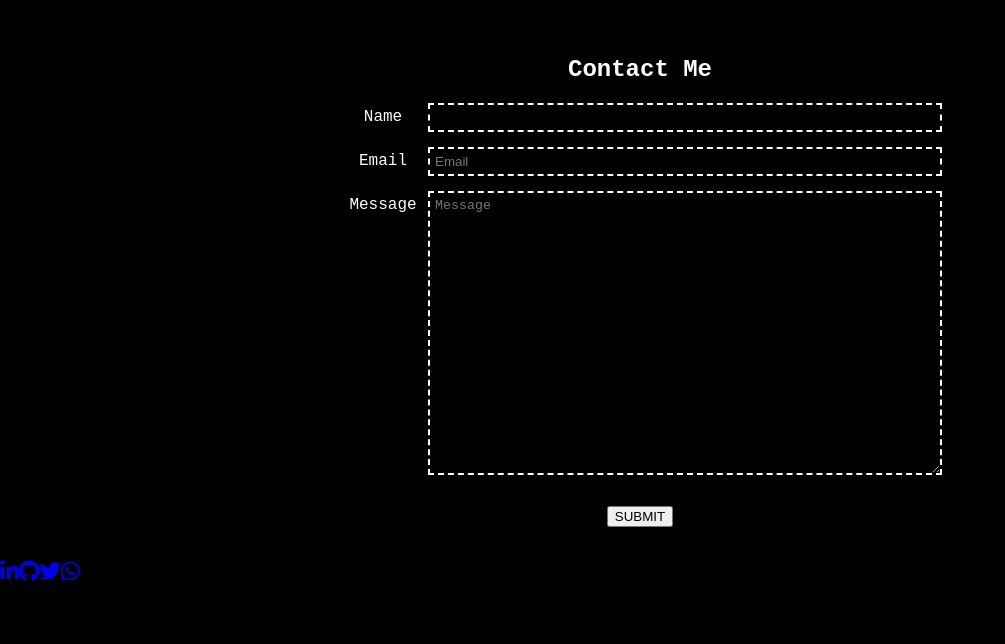
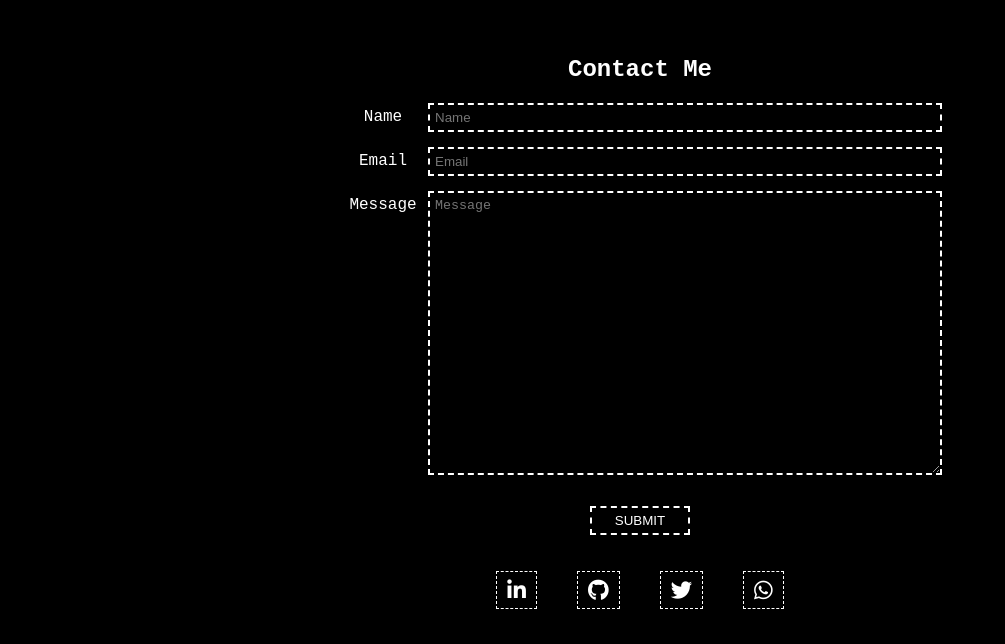
Before and after one commit to JohannWolf/Portfolio, a plain HTML site: page index.html in a window 1280 px wide. Shown: the part 2610-3254 px from the top of the page, without its empty margins (0-1005 px from the left). Drawn offline with Linux system fonts and the light colour scheme; a web font is replaced by a local one.

Commit message:
Changes in style

```diff
--- a/index.html
+++ b/index.html
@@ -100,7 +100,7 @@
                     <form id="contactForm">
                         <div class="form-inputs">
                             <label for="name">Name</label>
-                            <input class="form_fields" name="name" type="text" id="name">
+                            <input class="form_fields" name="name" placeholder="Name" type="text" id="name">
                         </div>
                         <div class="form-inputs">
                             <label for="email">Email</label>
@@ -110,7 +110,7 @@
                             <label for="message">Message</label>
                             <textarea style="height: 90%;" class="form_fields" name="messsage" placeholder="Message" type="text" id="message"></textarea>
                         </div>
-                        <button class="chevrons" id="submit" onclick="sendForm()">SUBMIT</button>
+                        <button id="submit" onclick="sendForm()">SUBMIT</button>
                     </form>
                 </div>
                 <!--Line break-->
@@ -125,11 +125,11 @@
                 <!--Line break-->
                 <div style="flex-basis: 100%; height: 0px;"></div>
 
-                <div style="display: flex;">
-                    <a href="https://www.linkedin.com/in/juannava-profile/?locale=en_US" target="_blank"><i class="footer_icon fab fa-linkedin-in fa-lg"></i></a>
-                    <a href="https://github.com/JohannWolf" target="_blank" id="profile-link"><i class="footer_icon fab fa-github fa-lg"></i></a>
-                    <a href="https://twitter.com/JohannKunNcats" target="_blank"><i class="footer_icon fab fa-twitter fa-lg"></i></a>
-                    <a href="https://wa.me/+528991385312" target="_blank"><i class="footer_icon fab fa-whatsapp fa-lg"></i></a>
+                <div style="display: flex;justify-content: center;">
+                    <a class="footer_links" href="https://www.linkedin.com/in/juannava-profile/?locale=en_US" target="_blank"><i class="footer_icon fab fa-linkedin-in fa-lg"></i></a>
+                    <a class="footer_links" href="https://github.com/JohannWolf" target="_blank" id="profile-link"><i class="footer_icon fab fa-github fa-lg"></i></a>
+                    <a class="footer_links" href="mailto:jnava9267@gmail.com" target="_blank"><i class="footer_icon fab fa-twitter fa-lg"></i></a>
+                    <a class="footer_links" href="https://wa.me/+524448039509" target="_blank"><i class="footer_icon fab fa-whatsapp fa-lg"></i></a>
                 </div>
             </section>
         </footer>
--- a/stylesheet.css
+++ b/stylesheet.css
@@ -154,6 +154,21 @@ label{
   padding: 5px;
 }
 
+#submit{
+  background: black;
+  border: dashed 2px;
+  color: white;
+  padding: 5px;
+  width: 100px;
+}
+
+.footer_links i{
+  color: white;
+  border: dashed 1px;
+  padding: 10px;
+  margin: 0 20px;
+}
+
 @keyframes typing {
   from {
       width: 0;
```
